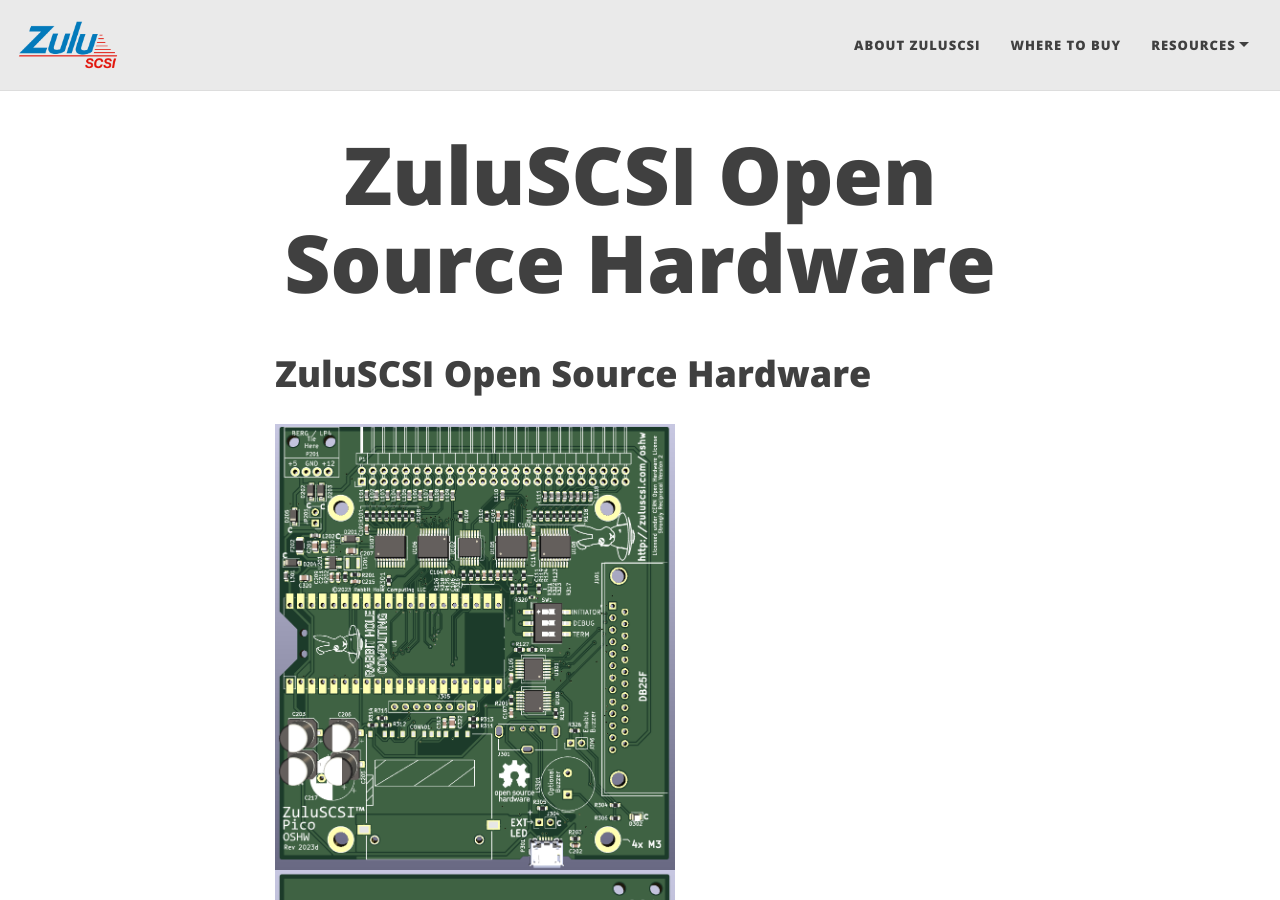
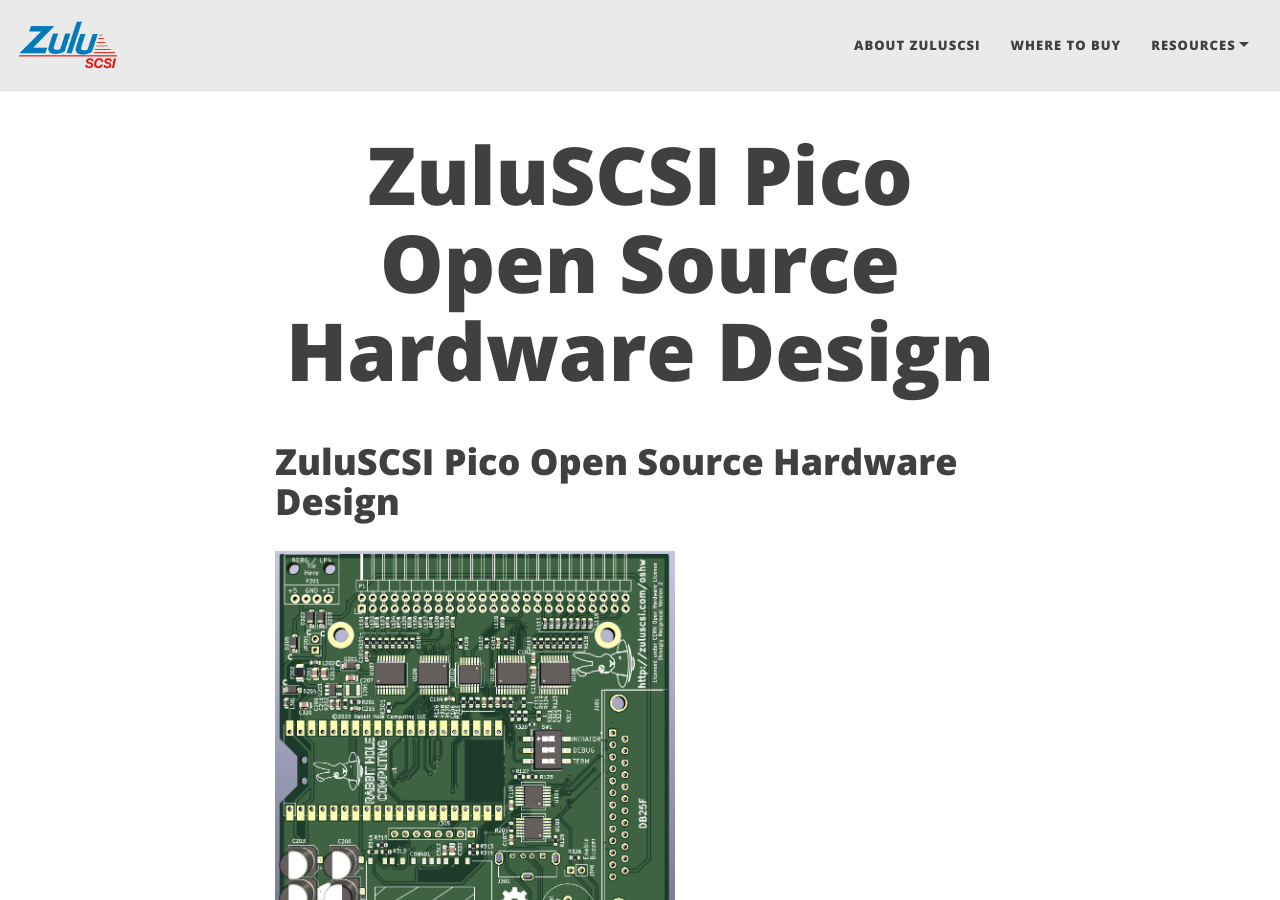
Before and after one commit to ZuluSCSI/ZuluSCSI.com, a Jekyll site: the page built from oshw.md, in a window 1280 px wide and 900 px high. Built offline with Jekyll 4.4.1, drawn with Linux system fonts in a browser that asks for light colours; nearby versions of some CDN libraries; our own code applies the rules of GitHub Pages for plain Markdown files.

Commit message:
Update oshw.md

```diff
--- a/oshw.md
+++ b/oshw.md
@@ -1,4 +1,4 @@
-# ZuluSCSI Open Source Hardware
+# ZuluSCSI Pico Open Source Hardware Design
 
 <img src="/assets/img/ZuluSCSI-Pico-OSHW-Rev2023c-render-top.png" alt="ZuluSCSI V1.0 OSHW PCB" width="400"> <img src="/assets/img/ZuluSCSI-Pico-OSHW-Rev2023c-render-bottom.png" alt="ZuluSCSI V1.0 OSHW PCB" width="400">
 
```
